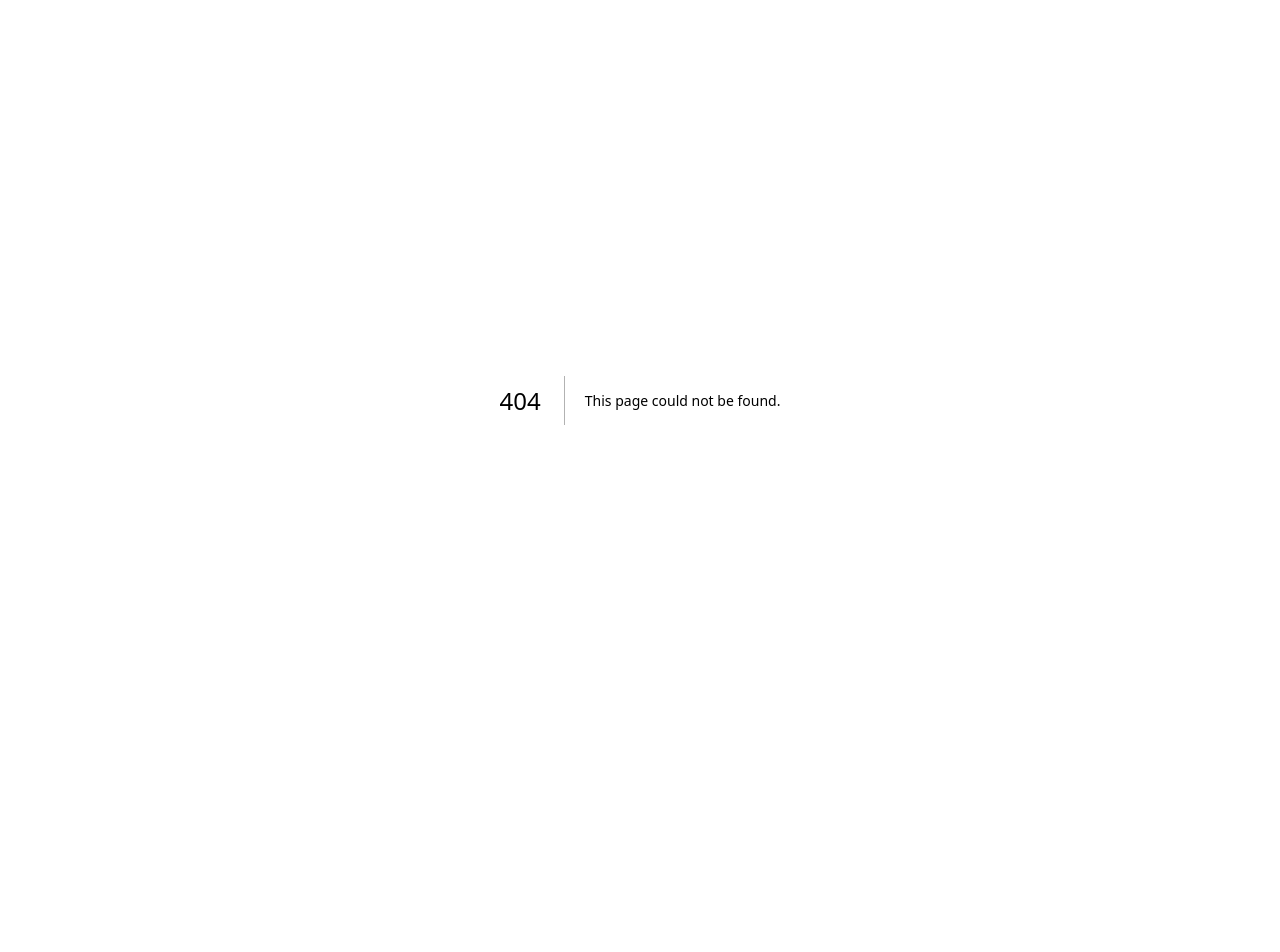
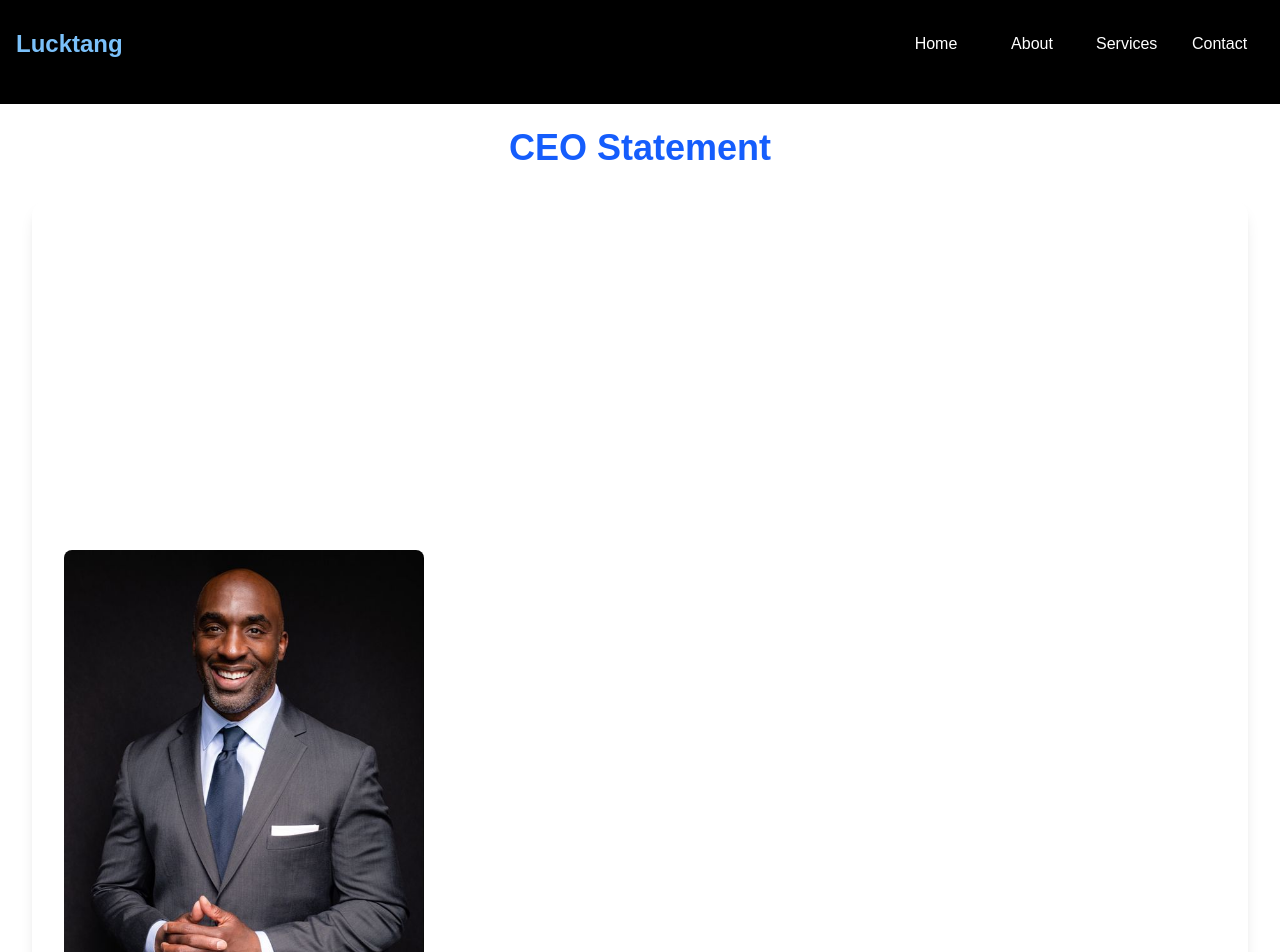
Before and after one commit to DevzekiFaith/sea-design, a Next.js app: page /ceostatement in a window 1280 px wide. Before the commit this address had no page. Shown: the top 952 px of the page. Before the commit the page ends 800 px from the top, so only its background shows below. Built offline with nearby package versions, Linux system fonts and the light colour scheme.

Commit message:
Added-Button

```diff
--- /dev/null
+++ b/src/app/ceostatement/page.tsx
@@ -0,0 +1,97 @@
+import React from "react";
+import Image from "next/image";
+import Header from "@/component/Header/Header";
+import Footer from "@/components/Footer/Footer";
+
+const CEOStatement: React.FC = () => {
+  return (
+    <div>
+      <Header />
+      <div className="container mx-auto p-4 md:p-8 pt-[6rem]">
+        <h1 className="text-4xl font-bold text-center xl:pt-[6rem] pt-[3rem] mb-8 text-blue-600">
+          CEO Statement
+        </h1>
+        <div className="flex flex-col md:flex-row items-center p-8 rounded-2xl shadow-lg transform transition-transform duration-500 hover:translate-y-2 hover:shadow-2xl">
+          <div className="md:w-1/3 mb-6 md:mb-0 md:mr-6">
+            <Image
+              src="/images/ceo1.jpg"
+              alt="CEO"
+              width={800}
+              height={800}
+              className="rounded-lg"
+            />
+          </div>
+          <div className="md:w-2/3 text-white">
+            <p className="text-lg mb-6">
+              Dear Clients and Prospective Clients,
+            </p>
+            <div className="mb-6 p-8 rounded-lg xl:w-[800px]">
+              <p className="text-lg mb-6">
+                Welcome to Lucktang! As the CEO of this esteemed organization, I
+                am honored to address you and share our vision, mission, and
+                commitment to excellence in the marine industry. At Lucktang, we
+                pride ourselves on delivering top-tier maritime services and
+                products that meet the highest industry standards. Our journey
+                began with a clear vision: to provide innovative solutions that
+                empower businesses to achieve their goals and exceed their
+                expectations.
+              </p>
+              <p className="text-lg mb-6">
+                Over the years, we have expanded our offerings to include a wide
+                range of services, from ship chandling and marine logistics to
+                engine spare parts and technical stores. Our growth has been
+                fueled by our dedication to understanding the unique needs of
+                each client and delivering customized solutions that ensure
+                their success. We believe that our clients are our most valuable
+                partners, and we are committed to building long-lasting
+                relationships based on trust, integrity, and mutual respect.
+              </p>
+              <p className="text-lg mb-6">
+                Our team of experts is passionate about what they do and brings
+                a wealth of knowledge and experience to every project. We work
+                collaboratively to ensure that our clients receive the highest
+                quality services and products, tailored to their specific
+                requirements. Our innovative approach and commitment to
+                excellence have earned us a reputation as a trusted partner in
+                the marine industry.
+              </p>
+              <p className="text-lg mb-6">
+                As we look to the future, we remain focused on our mission to
+                continuously evolve and exceed client expectations. We are
+                dedicated to staying ahead of industry trends and embracing new
+                technologies to provide cutting-edge solutions. Our goal is to
+                be the preferred choice for maritime services and products,
+                known for our reliability, efficiency, and exceptional customer
+                service.
+              </p>
+            </div>
+            <p className="text-lg mb-6">
+              To our existing clients, thank you for your continued trust and
+              support. We are grateful for the opportunity to serve you and look
+              forward to continuing our successful partnership. To our
+              prospective clients, we invite you to experience the Lucktang
+              difference. We are confident that our expertise, dedication, and
+              commitment to excellence will exceed your expectations and help
+              you achieve your goals.
+            </p>
+            <p className="text-lg mb-6">
+              Thank you for considering Lucktang as your trusted partner in the
+              marine industry. We look forward to working with you and
+              contributing to your success.
+            </p>
+            <p className="text-lg mb-6">
+              Sincerely,
+              <br />
+              [CEO Name]
+              <br />
+              CEO, Lucktang
+            </p>
+          </div>
+        </div>
+      </div>
+      <Footer />
+    </div>
+  );
+};
+
+export default CEOStatement;
--- a/src/app/contact/page.tsx
+++ b/src/app/contact/page.tsx
@@ -7,10 +7,15 @@ import {
   FaPhone,
 } from "react-icons/fa";
 import Footer from "@/components/Footer/Footer";
+import Header from "@/component/Header/Header";
 
 export default function Contact() {
   return (
-    <div className="container mx-auto p-8">
+    <div>
+      <div>
+        <Header />
+      </div>
+      <div className="container mx-auto p-8 pt-[6rem]">
         <div className="bg-black p-8 rounded-2xl shadow-lg mt-10 flex flex-col md:flex-row items-center">
           <div className="md:w-1/2 mb-6 md:mb-0 md:mr-6 transform transition-transform duration-500 hover:scale-y-105">
             <Image
@@ -61,8 +66,8 @@ export default function Contact() {
               </h3>
               <div className="mb-2 text-white transform transition-transform duration-500 hover:translate-x-1 flex items-center">
                 <FaMapMarkerAlt className="mr-2" />
-              Plot 40 Eneka Airport Road, Port Harcourt, Rivers State, Nigeria,
-              West Africa.
+                Plot 40 Eneka Airport Road, Port Harcourt, Rivers State,
+                Nigeria, West Africa.
               </div>
             </div>
             <div className="mb-6 bg-blue-600 rounded-lg p-4">
@@ -96,5 +101,6 @@ export default function Contact() {
           <Footer />
         </section>
       </div>
+    </div>
   );
 }
--- a/src/component/HeroPage/HeroPage.tsx
+++ b/src/component/HeroPage/HeroPage.tsx
@@ -2,6 +2,7 @@
 
 import React, { useState, useEffect } from "react";
 import Image from "next/image";
+import Link from "next/link";
 
 const slides = [
   {
@@ -50,7 +51,7 @@ const HeroPage: React.FC = () => {
   }, []);
 
   return (
-    <section className="relative h-screen mt-[6rem] ">
+    <section className="relative h-screen mt-[6rem]">
       <div className="absolute inset-0">
         {slides.map((slide, index) => (
           <div
@@ -67,14 +68,21 @@ const HeroPage: React.FC = () => {
               quality={100}
               className="z-0"
             />
-            <div className="absolute inset-0 bg-black opacity-60 flex items-center justify-center ">
+            <div className="absolute inset-0 bg-black opacity-60 flex items-center justify-center">
               <div className="text-center text-white p-8">
                 <h1 className="text-5xl font-bold mb-4">{slide.title}</h1>
                 <p className="text-lg mb-4">{slide.description}</p>
                 <h3 className="text-2xl font-semibold mb-2">
                   {slide.statement}
                 </h3>
-                <p className="italic">{slide.quote}</p>
+                <p className="italic mb-4">{slide.quote}</p>
+                <Link href="/ceostatement" legacyBehavior>
+                  <button className=" bg-blue-800 text-white px-6 py-3
+                  font-semibold
+                   hover:bg-blue-700 transition duration-300 cursor-pointer">
+                    Read CEO's Statement
+                  </button>
+                </Link>
               </div>
             </div>
           </div>
--- a/src/component/Vision/Vision.tsx
+++ b/src/component/Vision/Vision.tsx
@@ -4,7 +4,7 @@ import Image from "next/image";
 const Vision: React.FC = () => {
   return (
     <div className="bg-black p-8 rounded-2xl shadow-lg flex flex-col items-center">
-      <h2 className="text-3xl font-bold mb-4 text-white">Our Vision</h2>
+      <h2 className="text-3xl font-bold mb-4 text-blue-500">Our Vision</h2>
       <div className="flex flex-col md:flex-row items-center">
         <div className="mb-4 md:mb-0 md:mr-4 transform transition-transform duration-500 hover:translate-x-2">
           <Image
```
Also changed, not shown: public/images/ceo1.jpg (added). Lines whose indentation alone changed are shown as unchanged.
